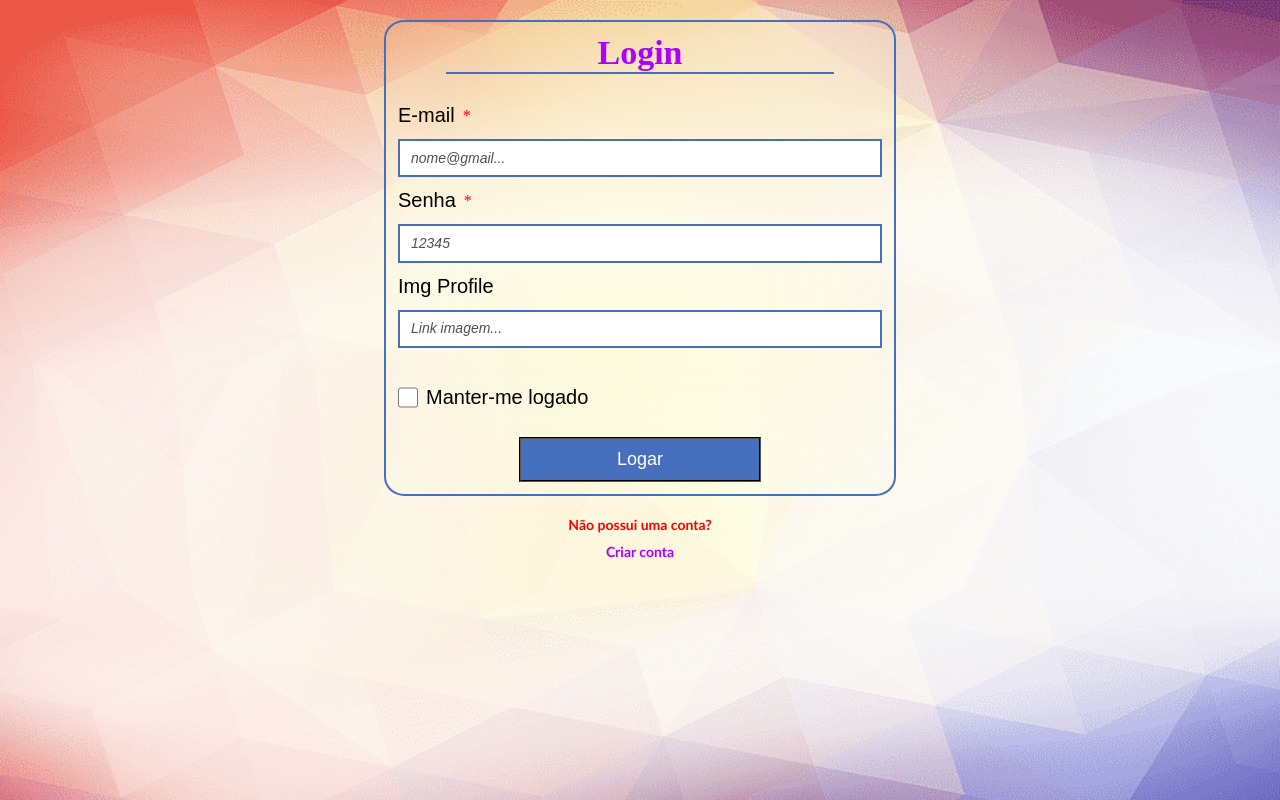
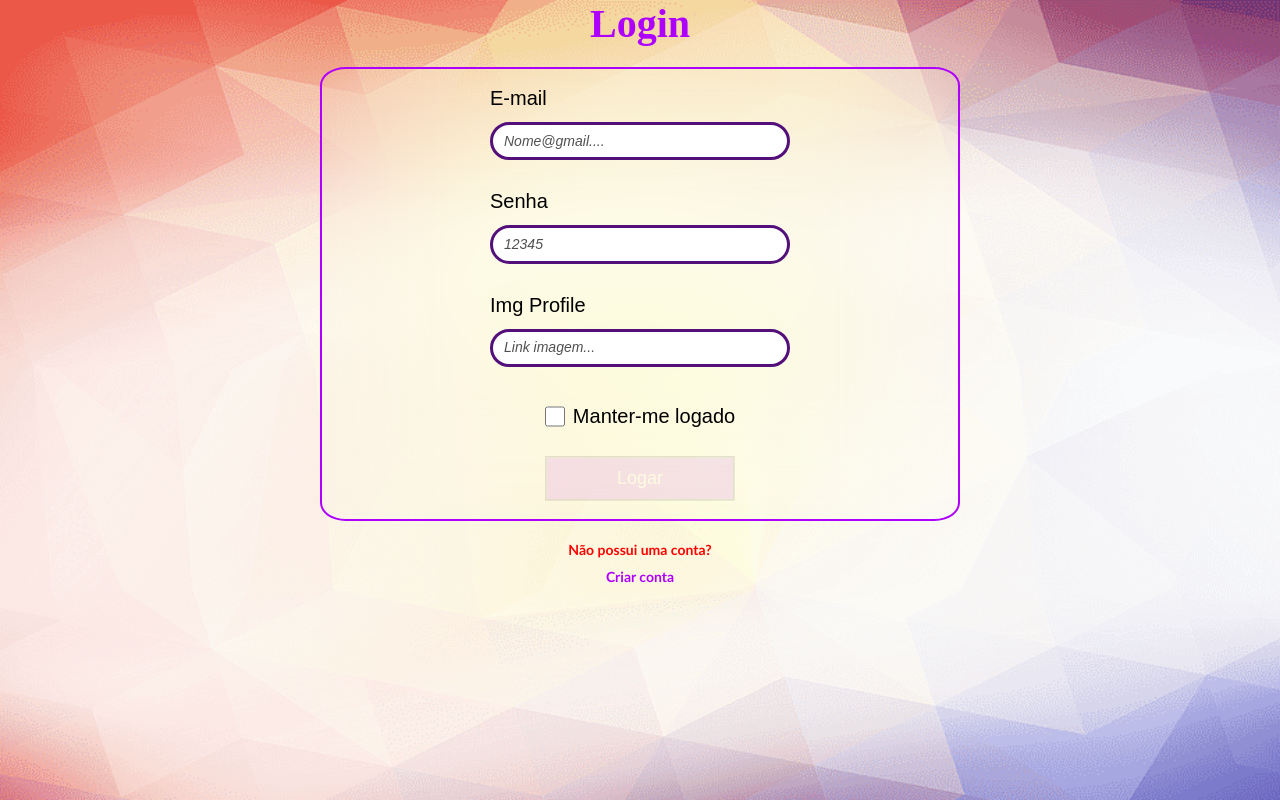
Before and after one commit to Jordlolk/medium-site, a plain HTML site: page index.html in a window 1280 px wide. Drawn offline with Linux system fonts and the light colour scheme.

Commit message:
changing design

```diff
--- a/index.html
+++ b/index.html
@@ -8,24 +8,21 @@
     <link rel="stylesheet" href="public/src/style/index.css">
 </head>
 <body>
+    <header>
+        <h2>Login</h2>
+    </header>
     <main>
             <form>
-            <div>
-                <h2>Login</h2>
                     <div class="getters">
                         <label for="">E-mail</label>
-                    <p>*</p>
+                        <input placeholder="Nome@gmail...." type="text" name="" id="">
                     </div>
-                <input placeholder="nome@gmail..." type="text" name="" id="">
                     <div class="getters">
                         <label for="">Senha</label>
-                    <p>*</p>
+                        <input placeholder="12345" type="text" name="" id="">
                     </div>
-                <input placeholder="12345" type="text" name="" id="">
                     <div class="getters">
                         <label for="">Img Profile</label>
-                    <p>*</p>
-                </div>
                         <input placeholder="Link imagem..." type="text" name="" id="">
                     </div>
                 <div class="submisse">
@@ -33,11 +30,11 @@
                         <input type="checkbox" name="" id="w">
                         <span>Manter-me logado</span>
                     </label>
-                <button>Logar</button>
+                    <button disabled>Logar</button>
                 </div>
         </form>
         <div class="createAccount">
-            <p>Não possui uma conta? </p>
+            <p>Não possui uma conta?</p>
             <a href="#top">Criar conta</a>
         </div>
     </main>
--- a/public/src/style/global.css
+++ b/public/src/style/global.css
@@ -21,11 +21,3 @@ a{
 p{
   color: var(--p);
 }
-h2{
-  margin-bottom: 18px;
-  font-size: 34px;
-  width: 80%;
-  text-align: center;
-  border-bottom: 2px solid var(--background);
-  position: relative;
-}
--- a/public/src/style/index.css
+++ b/public/src/style/index.css
@@ -1,11 +1,10 @@
 :root{
   --text: black;
-  --textButton : white;
-  --border: rgb(255, 123, 0);
+  --white : white;
+  --effects: rgb(83, 15, 122);
   --p : rgb(255, 0, 0);
-  --background : rgb(70, 112, 189);
-  --black: black ;
-  --link: rgb(174, 0, 255);
+  --background : rgb(0, 85, 243);
+  --border: rgb(174, 0, 255);
 }
 body{
   background-image: url(../img/background.png);
@@ -29,6 +28,9 @@ body{
       font-size: 14px;
       font-weight: 600;
   }
+  .getters{
+    width: 100%;
+  }
 }
 @media screen and (min-width : 800px) {
   body{
@@ -48,9 +50,14 @@ body{
   label{
       font-size: 20px;
   }
+  .getters{
+    width: 50%;
+  }
 }
 header{
-  text-align: center;
+  display: flex;
+  align-items: center;
+  flex-direction: column;
 }
 main{
   display: flex;
@@ -58,51 +65,42 @@ main{
   align-items: center;
 }
 h2{
-  margin-bottom: 18px;
-  font-size: 34px;
-  width: 80%;
+  font-size: 40px;
+  width: 50%;
   text-align: center;
-  border-bottom: 2px solid var(--background);
-  position: relative;
 }
 form{
-  width: 40%;
+  width: 50%;
   backdrop-filter: blur(50px);
   display: flex;
   flex-direction: column;
   align-items: center;
-  padding: 12px;
+  padding: 18px;
   gap: 30px;
-  border: solid 2px var(--background);
+  border: solid 2px var(--border);
   border-radius: 4%;
 }
-form div{
-  width: 100%;
+
+.getters{
+  gap: 12px;
   display: flex;
   flex-direction: column;
   align-items: center;
-  justify-content: center;
-}
-.getters{
-  margin: 12px;
-  gap: 8px;
-  display: flex;
-  flex-direction: row;
-  align-items: center;
   justify-content: flex-start;
 }
-.getters:nth-of-type(3) p{
-  color: transparent;
-}
+
 label{
+  width: 100%;
   color: rgb(0, 0, 0);
   font-family: sans-serif;
 }
 input{
   outline: none;
   width: 100%;
-  border: solid 2px var(--background);
+  border: solid 3px var(--effects);
   padding: 10px;
+  border-radius: 20px;
+  transition: 300ms ease-in-out;
 }
 input::placeholder{
   padding: 1px;
@@ -111,7 +109,10 @@ input::placeholder{
   color: rgba(0, 0, 0, 0.685);
 }
 input:hover{
-  background-color: rgba(128, 128, 128, 0.178);
+  background-color: var(--effects);
+}
+input:hover::placeholder{
+  color: var(--white);
 }
 .submisse{
   display: flex;
@@ -131,16 +132,21 @@ input:hover{
 .submisse input{
   width: 20px;
 }
+.submisse button:disabled{
+  cursor: no-drop;
+  opacity: 0.1;
+}
 button{
   color: var(--textButton);
-  width: 50%;
+  width: 100%;
   cursor: pointer;
-  background-color: var(--background);
+  background-color: var(--link);
   border: groove 2px var(--black);
-  transition: 300ms ease-in-out;
+  transition: 200ms ease-in-out;
 }
-button:hover{
-  background-color: var(--p);
+button:enabled:hover{
+  background-color: var(--textButton);
+  color: var(--link);
 }
 .createAccount{
   background-color: transparent;
```
Lines whose indentation alone changed are shown as unchanged.
